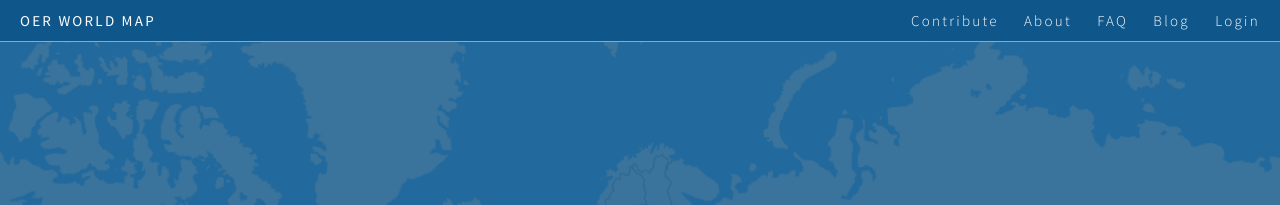
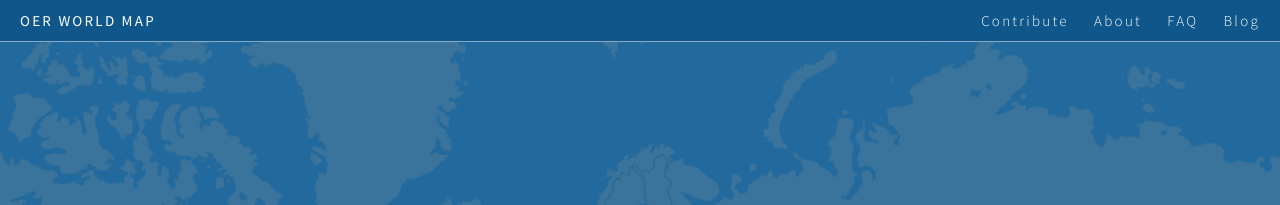
Before and after one commit to hbz/oerworldmap-static, a Jekyll site: the page built from index.html, in a window 1280 px wide and 900 px high. Shown: the top 205 px of the window. Built offline with Jekyll 4.4.1, drawn with Linux system fonts in a browser that asks for light colours; nearby versions of some CDN libraries; comment, search, counter and statistics services are not loaded; a style sheet for code colours, icons or effects is not loaded.

Commit message:
remove login from header

```diff
--- a/_includes/header.html
+++ b/_includes/header.html
@@ -7,6 +7,5 @@
         <a href="/about">About</a>
         <a href="/FAQ">FAQ</a>
         <a href="https://oerworldmap.wordpress.com/" target="_blank" rel="noopener noreferrer">Blog</a>
-        <a href="/user/register">Login</a>
     </nav>
 </header>
```
